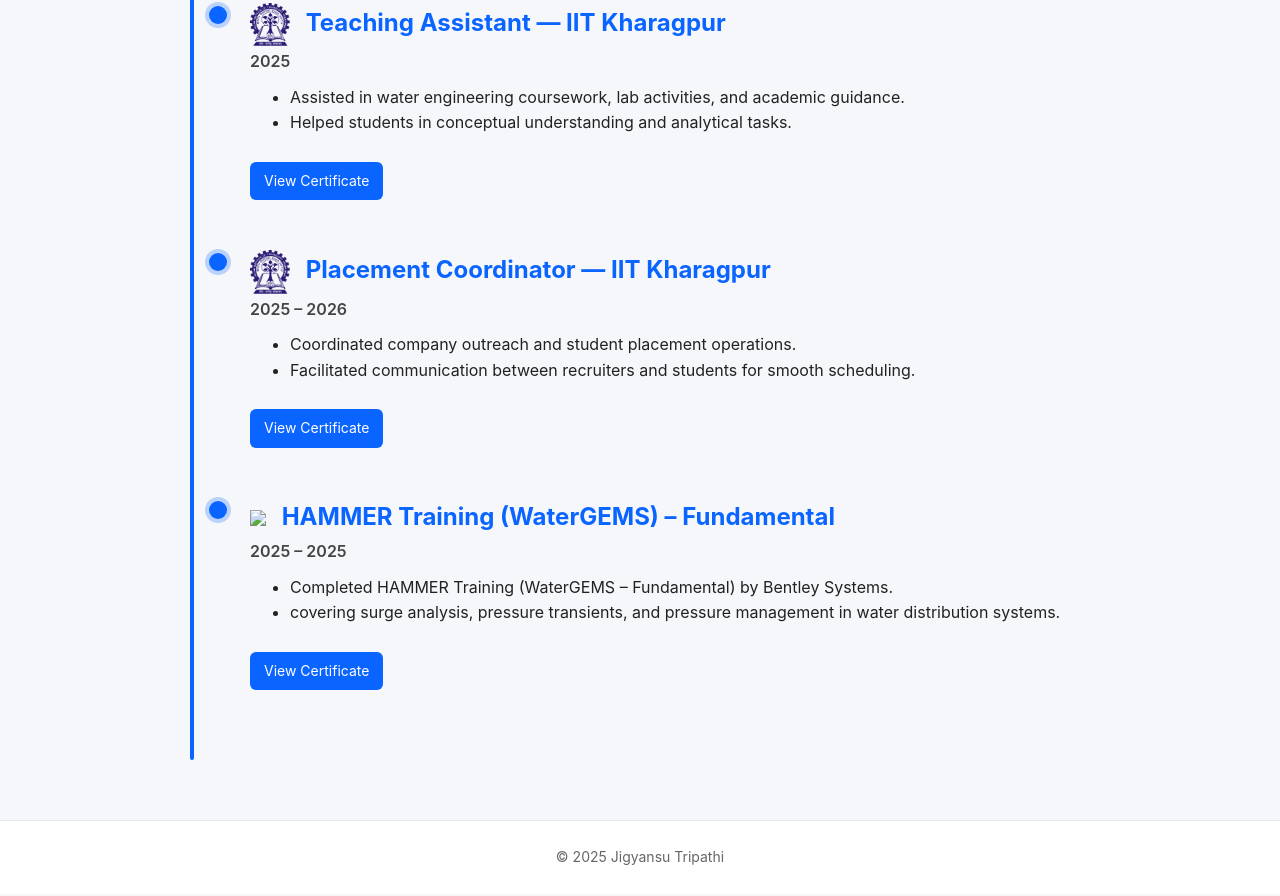
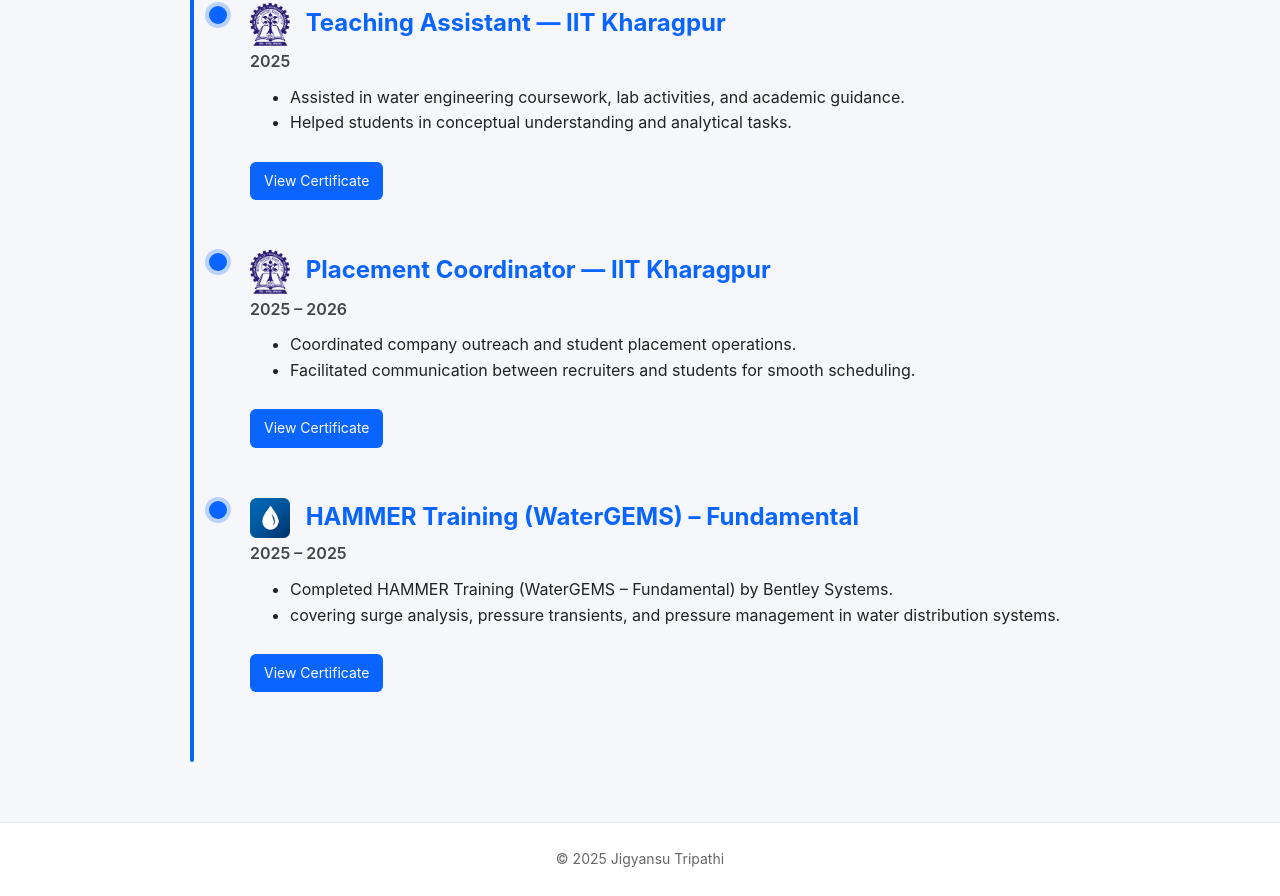
Before and after one commit to jigyansu1703/Portfolio, a plain HTML site: page experience.html in a window 1280 px wide. Shown: the part 705-1601 px from the top of the page. Drawn offline with Linux system fonts and the light colour scheme.

Commit message:
Update image source for HAMMER Training entry

```diff
--- a/experience.html
+++ b/experience.html
@@ -161,7 +161,7 @@
     <div class="timeline-item">
         <div class="timeline-dot"></div>
         <h2>
-            <img src="bently.png" style="width:40px; vertical-align:middle; margin-right:10px;">
+            <img src="bentley.jpeg" style="width:40px; vertical-align:middle; margin-right:10px;">
             HAMMER Training (WaterGEMS) – Fundamental
         </h2>
         <p>2025 – 2025</p>
```
